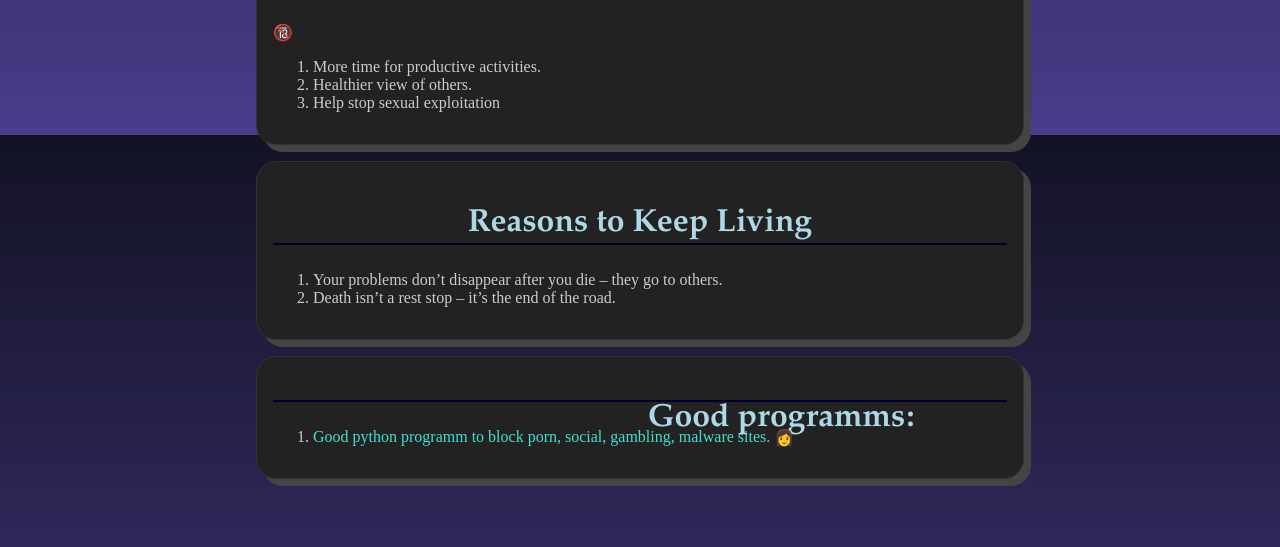
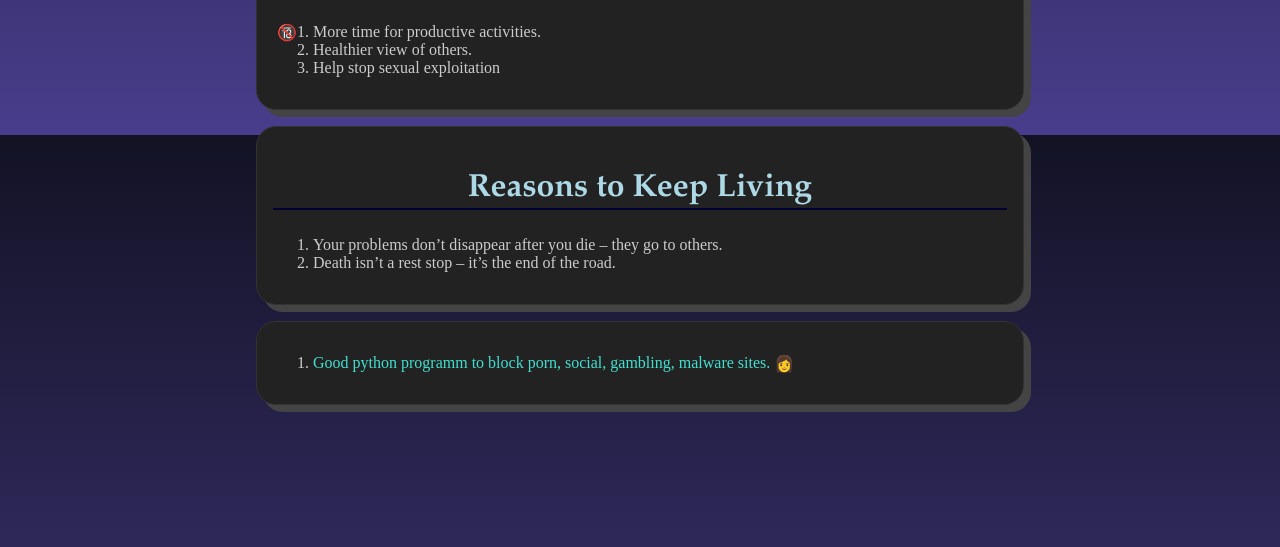
Before and after one commit to vegan19/vegan19.github.io, a plain HTML site: page index.html in a window 1280 px wide. Shown: the part 665-1212 px from the top of the page. Drawn offline with Linux system fonts and the light colour scheme.

Commit message:
Update index.html

```diff
--- a/index.html
+++ b/index.html
@@ -27,7 +27,7 @@
 </ol>
 </article>
 <article>
-	<header><h1>Reason to stop watching porn:</h1><span classs=backforth>🔞</span></h1></header>
+	<header><h1>Reason to stop watching porn:</h1><span class=backforth>🔞</span></h1></header>
 	<ol>
 		<li> More time for productive activities. </li>
 		<li> Healthier view of others. </li>
@@ -42,7 +42,7 @@
 	</ol>
 </article>
     <article>
-          <header><h1><span class=backforth>Good programms:</span></h1></header>
+          <header><h1Good programms:<span class=backforth></span></h1></header>
 <ol>
 	<li><a href="https://github.com/StevenBlack/hosts">Good python programm to block porn, social, gambling, malware sites.</a><span class=backforth>👩</span></li>
 </ol>
```
